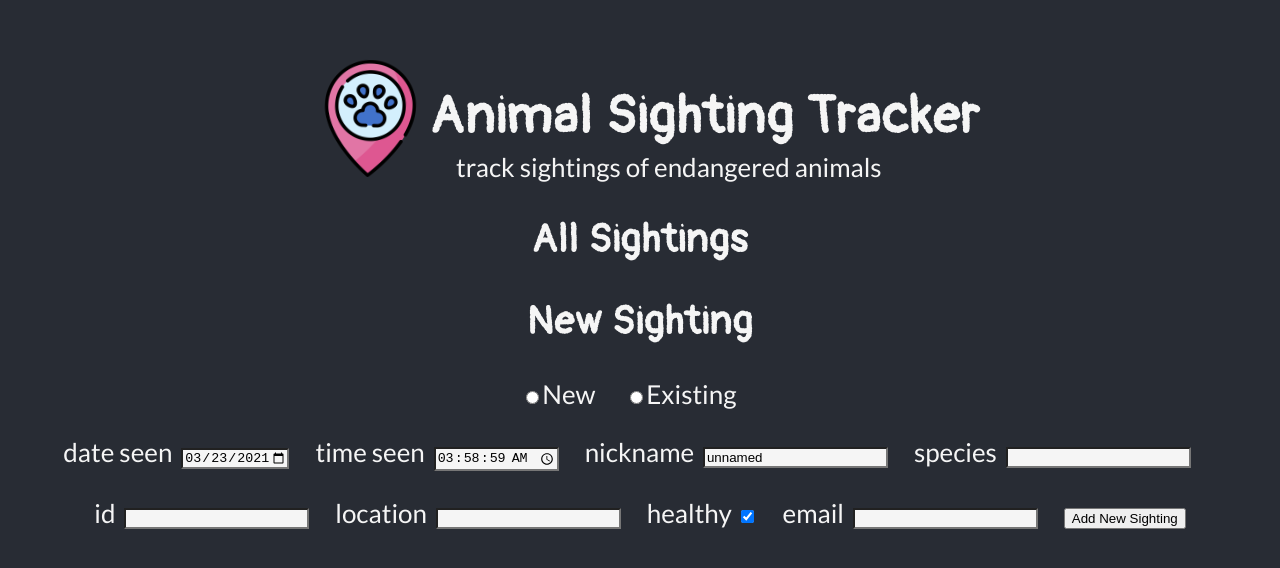
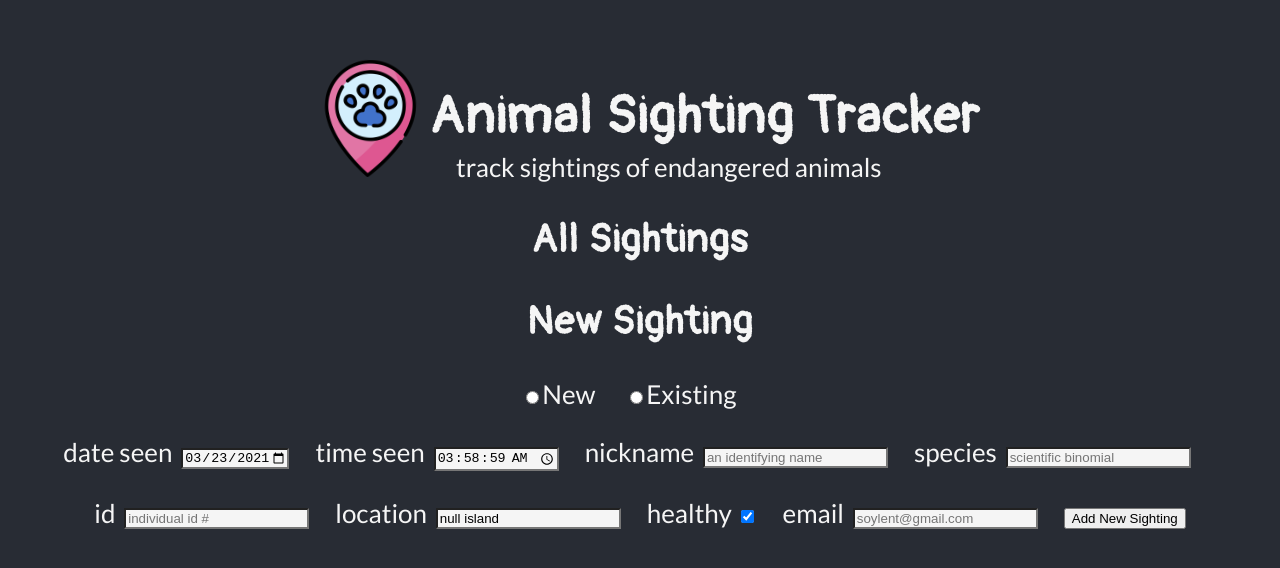
Before and after one commit to picaq/animal-sighting, a React (Create React App) app: page / in a window 1280 px wide. Shown: the part 110-678 px from the top of the page. Built offline with nearby package versions, Linux system fonts and the light colour scheme.

Commit message:
add placeholders to inputs and values to SightingObject

```diff
--- a/src/App.js
+++ b/src/App.js
@@ -46,7 +46,7 @@
     console.log("individual_id changed", {individual_id})
   }, [individual_id] );
 
-  const [location, setLocation] = useState("");
+  const [location, setLocation] = useState("null island");
   useEffect( () => {
     console.log("email changed", {location})
   }, [location] );
@@ -56,12 +56,12 @@
     console.log("healthy changed", {healthy})
   }, [healthy] );
 
-  const [email, setEmail] = useState("");
+  const [email, setEmail] = useState("soylent@gmail.com");
   useEffect( () => {
     console.log("email changed", {email})
   }, [email] );
 
-  const [species, setSpecies] = useState("");
+  const [species, setSpecies] = useState("unidentified");
   useEffect( () => {
     console.log("species changed", {species})
   }, [species] );
@@ -124,7 +124,8 @@
             type="text"
             name="nickname"
             id="nickname"
-            value={ nickname }
+            // value={ nickname }
+            placeholder="an identifying name"
             onChange={ (e) => setNickname(e.target.value) }
             />
         </label>
@@ -135,7 +136,7 @@
             type="text"
             name="species"
             id="species"
-            value={ species }
+            placeholder="scientific binomial"
             onChange={ (e) => setSpecies(e.target.value) }
             />
         </label>
@@ -148,6 +149,7 @@
             min="0"
             id="id"
             value={ individual_id }
+            placeholder="individual id #"
             onChange={ (e) => setID(e.target.value) }
             />
         </label>
@@ -180,6 +182,7 @@
             type="text"
             name="email"
             id="email"
+            placeholder={ email }
             onChange={ (e) => setEmail(e.target.value) }
             />
         </label>
```
